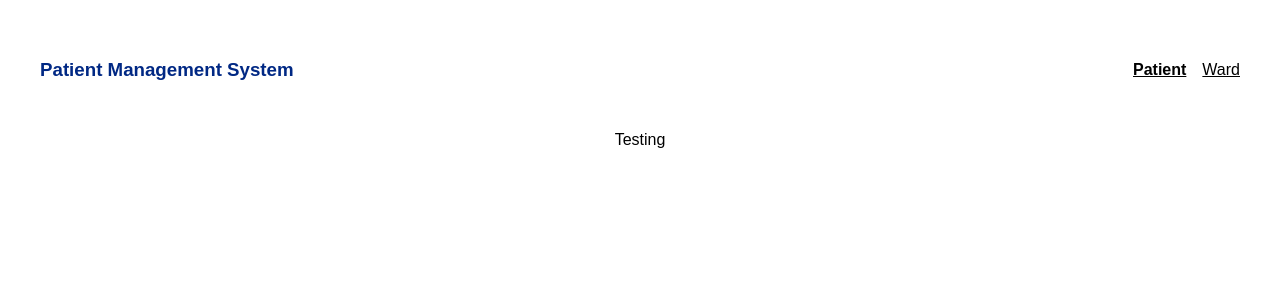
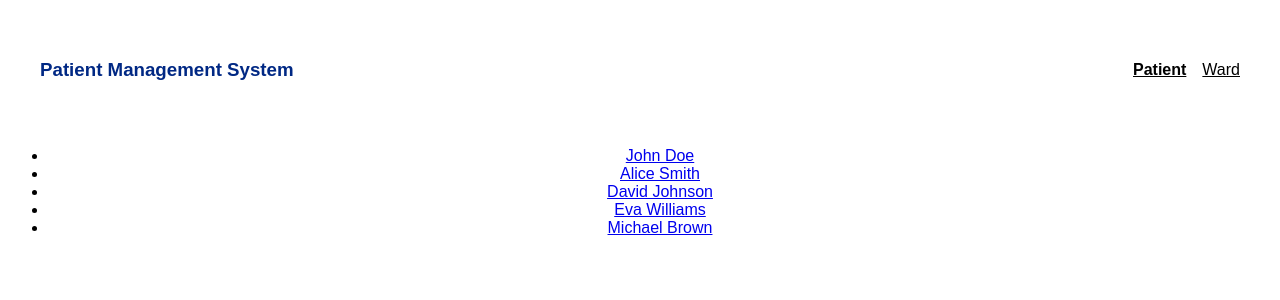
Before and after one commit to Kesharvani/patient-management, a React (Vite) app: page / in a window 1280 px wide. Shown: the top 300 px of the page. Built offline with nearby package versions, Linux system fonts and the light colour scheme.

Commit message:
feat:added pages with dummy data

```diff
--- a/src/App.jsx
+++ b/src/App.jsx
@@ -1,6 +1,9 @@
 import "./App.css";
 import { FaHospitalSymbol } from "react-icons/fa";
 import { NavLink, Routes, Route } from "react-router-dom";
+import Patients from "./pages/patients/Patients";
+import Ward from "./pages/wards/Ward";
+import PatientDetail from "./pages/patientDetail/PatientDetail";
 function App() {
   const style = ({ isActive, isPending }) => {
     return {
@@ -27,13 +30,15 @@ function App() {
             <NavLink to="/" style={style}>
               Patient
             </NavLink>
-            <NavLink to="/teacher" style={style}>
+            <NavLink to="/ward" style={style}>
               Ward
             </NavLink>
           </div>
         </nav>
         <Routes>
-          <Route path="/" element={<div>Testing</div>} />
+          <Route path="/" element={<Patients />} />
+          <Route path="/ward" element={<Ward />} />
+          <Route path="/patient/:id" element={<PatientDetail />} />
         </Routes>
       </div>
     </>
--- /dev/null
+++ b/src/pages/patientDetail/PatientDetail.jsx
@@ -0,0 +1,5 @@
+import React from "react";
+
+export default function PatientDetail() {
+  return <div>PatientDetail</div>;
+}
--- /dev/null
+++ b/src/pages/patients/Patients.jsx
@@ -0,0 +1,65 @@
+import React from "react";
+import { Link } from "react-router-dom";
+const patientsData = [
+  {
+    _id: "60a39f48c201e339284bbbf0", // Replace with a unique ObjectId
+    name: "John Doe",
+    age: 35,
+    gender: "male",
+    medicalHistory: true,
+    contact: "123-456-7890",
+    assignedWard: "60a39f48c201e339284bbbf9", // Replace with the actual ObjectId of a Ward document
+  },
+  {
+    _id: "60a39f48c201e339284bbbf1", // Replace with a unique ObjectId
+    name: "Alice Smith",
+    age: 28,
+    gender: "female",
+    medicalHistory: false,
+    contact: "987-654-3210",
+    assignedWard: "60a39f48c201e339284bbbf9", // Replace with the actual ObjectId of a Ward document
+  },
+  {
+    _id: "60a39f48c201e339284bbbf2", // Replace with a unique ObjectId
+    name: "David Johnson",
+    age: 45,
+    gender: "male",
+    medicalHistory: true,
+    contact: "555-123-4567",
+    assignedWard: "60a39f48c201e339284bbbf9", // Replace with the actual ObjectId of a Ward document
+  },
+  {
+    _id: "60a39f48c201e339284bbbf3", // Replace with a unique ObjectId
+    name: "Eva Williams",
+    age: 32,
+    gender: "female",
+    medicalHistory: false,
+    contact: "777-888-9999",
+    assignedWard: "60a39f48c201e339284bbbf9", // Replace with the actual ObjectId of a Ward document
+  },
+  {
+    _id: "60a39f48c201e339284bbbf4", // Replace with a unique ObjectId
+    name: "Michael Brown",
+    age: 50,
+    gender: "male",
+    medicalHistory: true,
+    contact: "333-222-1111",
+    assignedWard: "60a39f48c201e339284bbbf9", // Replace with the actual ObjectId of a Ward document
+  },
+];
+
+export default function Patients() {
+  return (
+    <div>
+      <ul>
+        {patientsData.map((patient) => {
+          return (
+            <li key={patient._id}>
+              <Link to={`patient/${patient._id}`}>{patient.name}</Link>
+            </li>
+          );
+        })}
+      </ul>
+    </div>
+  );
+}
--- /dev/null
+++ b/src/pages/wards/Ward.jsx
@@ -0,0 +1,5 @@
+import React from "react";
+
+export default function Ward() {
+  return <div>Ward</div>;
+}
```
Also changed, not shown: src/pages/patientDetail/PatientDetail.css (added).
